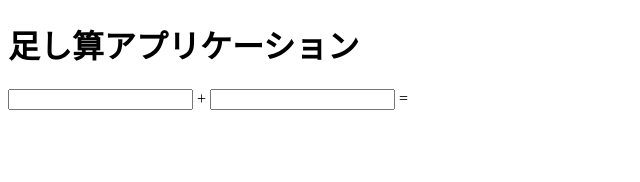
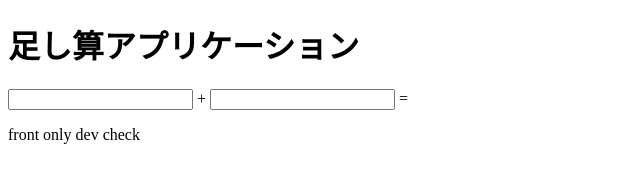
Before and after one commit to ekity1002/udemy_github_CICD, a plain HTML site: page frontend/index.html in a window 1280 px wide. Shown: the whole page, without its empty margins (0-640 px from the left). Drawn offline with Linux system fonts and the light colour scheme.

Commit message:
frontend update

```diff
--- a/frontend/index.html
+++ b/frontend/index.html
@@ -13,6 +13,7 @@
       =
       <span id="sum"></span>
     </div>
+    <p> front only dev check</p>
     <script src="main.js"></script>
   </body>
 </html>
```
